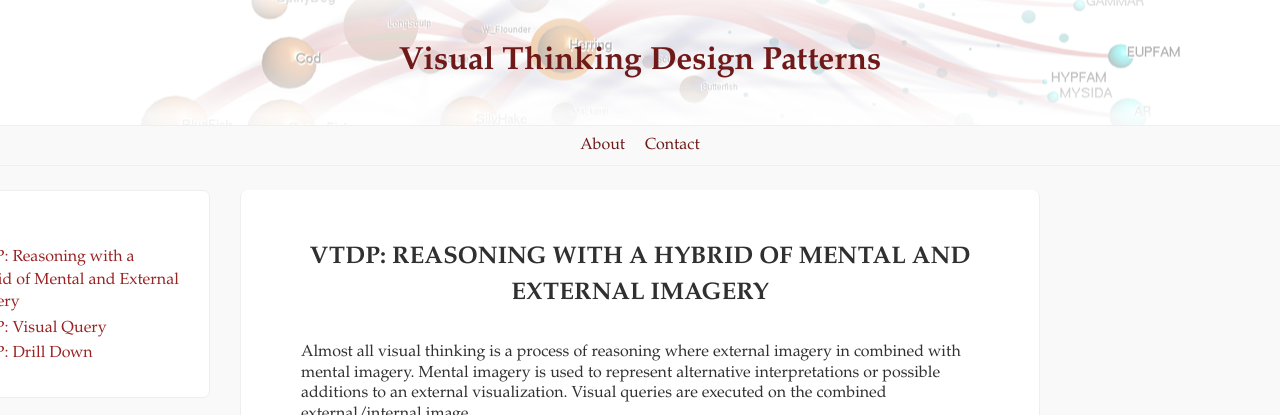
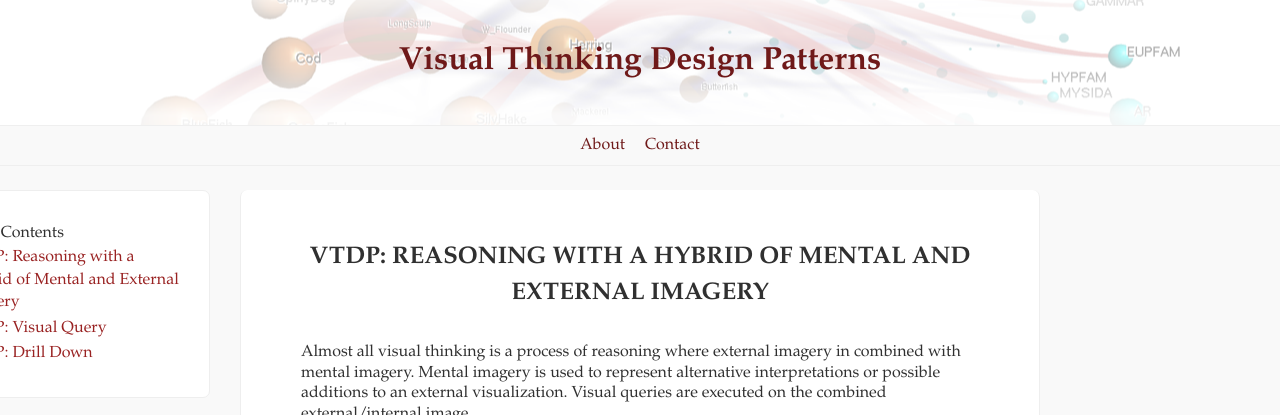
Before and after one commit to ColinWare/VTDPsite, a Jekyll site: the page built from _posts/2014-10-15-VisualizationAndMentalImages.md, in a window 1280 px wide. Shown: the top 415 px of the page. Built offline with Jekyll 4.4.1, drawn with Linux system fonts in a browser that asks for light colours; nearby versions of some CDN libraries.

Commit message:
Changed Table of Contents heading

```diff
--- a/_includes/toc.html
+++ b/_includes/toc.html
@@ -1,7 +1,7 @@
 <aside class="toc">
   <ul>
     <li>
-      Patterns
+      Table of Contents
       <ul>
       {% for post in site.posts %}
         <li><a href="{{post.url}}">{{post.title}}</a></li>
```
